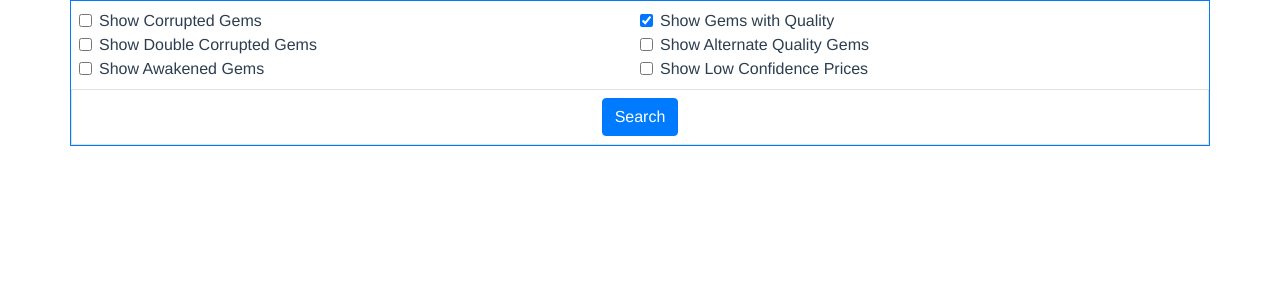
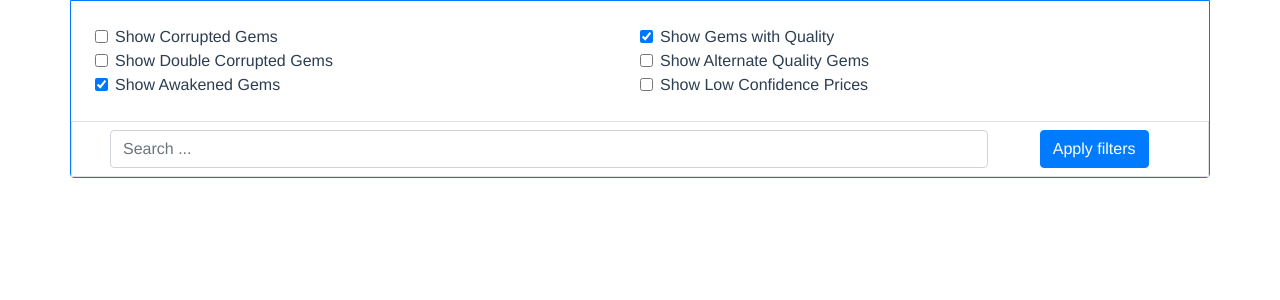
Before and after one commit to wertons/gemHelper, a Vue app in the folder front-end/: page / in a window 1280 px wide. Shown: the top 300 px of the page. Built offline with nearby package versions, Linux system fonts and the light colour scheme.

Commit message:
Added front end Searchbar

```diff
--- a/front-end/src/App.vue
+++ b/front-end/src/App.vue
@@ -29,4 +29,7 @@
 #nav a.router-link-exact-active {
   color: #42b983;
 }
+*{
+  padding: 0;
+}
 </style>
--- a/front-end/src/components/GemFilters.vue
+++ b/front-end/src/components/GemFilters.vue
@@ -1,6 +1,6 @@
 <template>
-  <div class=" container border border-primary mb-3 p-0" id="gemFilters">
-    <section name="filterOptions" class="d-flex  m-2">
+  <div class=" container border border-primary rounded-bottom rounded-5 border-2 mb-3 p-0" id="gemFilters">
+    <section name="filterOptions" class="d-flex  m-4">
       <div class="col-6 p-0">
 
         <FilterOptionContainer>
@@ -21,7 +21,7 @@
         </FilterOptionContainer>
         <FilterOptionContainer>
           <div class="form-check text-left ">
-            <input class="form-check-input" type="checkbox" value="" id="awakenedCheck">
+            <input class="form-check-input" type="checkbox" value="" id="awakenedCheck" checked>
             <label class="form-check-label" for="awakenedCheck">
               Show Awakened Gems
             </label>
@@ -58,7 +58,17 @@
     </section>
 
     <div class="col-12 border border-top">
-      <button type="button" class="btn btn-primary m-2" @click="$emit('search')">Search</button>
+      <div class="container d-flex p-2">
+        <div class=" col-10">
+          <input type="search" id="searchBar" class="form-control" placeholder="Search ..." aria-label="Searchbar" />
+
+        </div>
+        <div class="col-2">
+          <button type="button" class="btn btn-primary  " @click="$emit('search')">Apply filters</button>
+
+        </div>
+
+      </div>
     </div>
   </div>
 </template>
--- a/front-end/src/components/GemRow.vue
+++ b/front-end/src/components/GemRow.vue
@@ -1,5 +1,7 @@
 <template>
-  <li name="Gem row" class=" d-flex flex-row p-0 mb-2">
+  <li name="Gem row" class=" d-flex flex-row p-0 mb-2"
+  v-if="matchesFilter()"
+  >
     <div  class="col-5 border border-primary p-2 text-left">
       <img :src=gemIcon alt="Gem Icon" loading="lazy"/>
       <span name="Name">
@@ -31,7 +33,13 @@ export default Vue.extend({
 
   },
   methods: {
+    matchesFilter(){
 
+      let searchParams = document.querySelector("#searchBar").value;
+      console.log(searchParams);
+
+      return this.gemName.toLowerCase().includes(searchParams.toLowerCase());
+    }
   },
 });
 </script>
```
Also changed, not shown: 1 other file (tests, documents, lock files or other folders).
